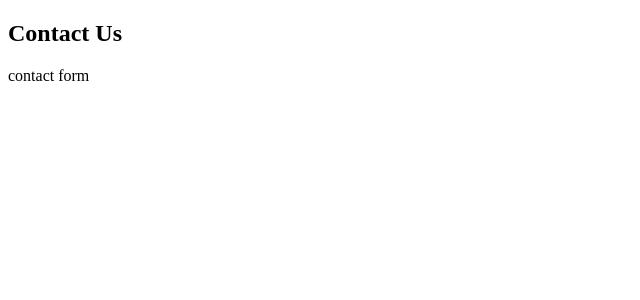
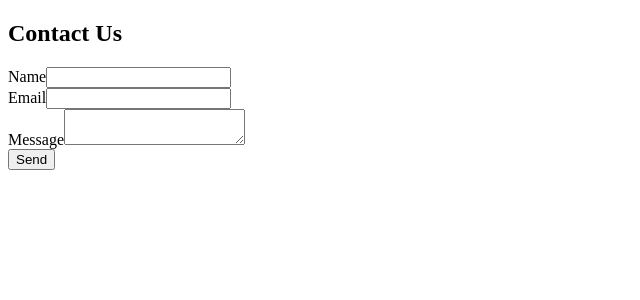
Before and after one commit to KailuanLiu/muchhope-2526, a Next.js app: page /ContactUs in a window 1280 px wide. Shown: the top 300 px of the page, without its empty margins (0-640 px from the left). Built offline with nearby package versions, Linux system fonts and the light colour scheme.

Commit message:
Add 'use client' directive to Contact component to fix build error

```diff
--- a/src/components/Contact.tsx
+++ b/src/components/Contact.tsx
@@ -1,12 +1,37 @@
-import React from "react";
+"use client";
 
-const Contact = () => {
+import React, { useState } from "react";
+import styles from "../styles/contact.module.css";
+
+export default function Contact() {
+  //variable to store form data inputted by the user
+  const [formData, setFormData] = useState({
+    name: "",
+    email: "",
+    message: "",
+  });
+
   return (
     <div>
       <h2>Contact Us</h2>
-      <p>contact form</p>
+      <form>
+        <div>
+          <label>Name</label>
+          <input type="text" />
+        </div>
+
+        <div>
+          <label>Email</label>
+          <input type="email" />
+        </div>
+
+        <div>
+          <label>Message</label>
+          <textarea></textarea>
+        </div>
+
+        <button type="submit">Send</button>
+      </form>
     </div>
   );
-};
-
-export default Contact;
+}
```
Also changed, not shown: src/styles/contact.module.css (added).
